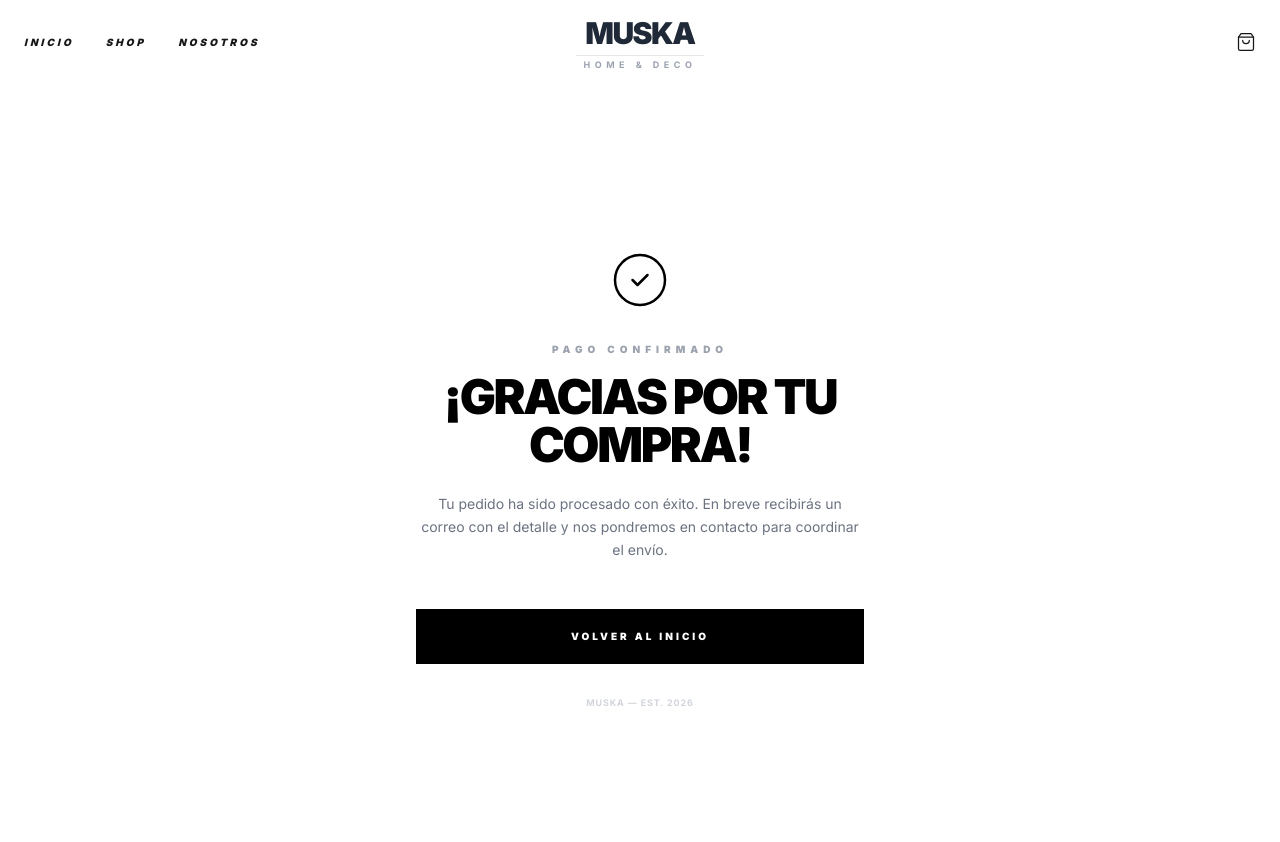
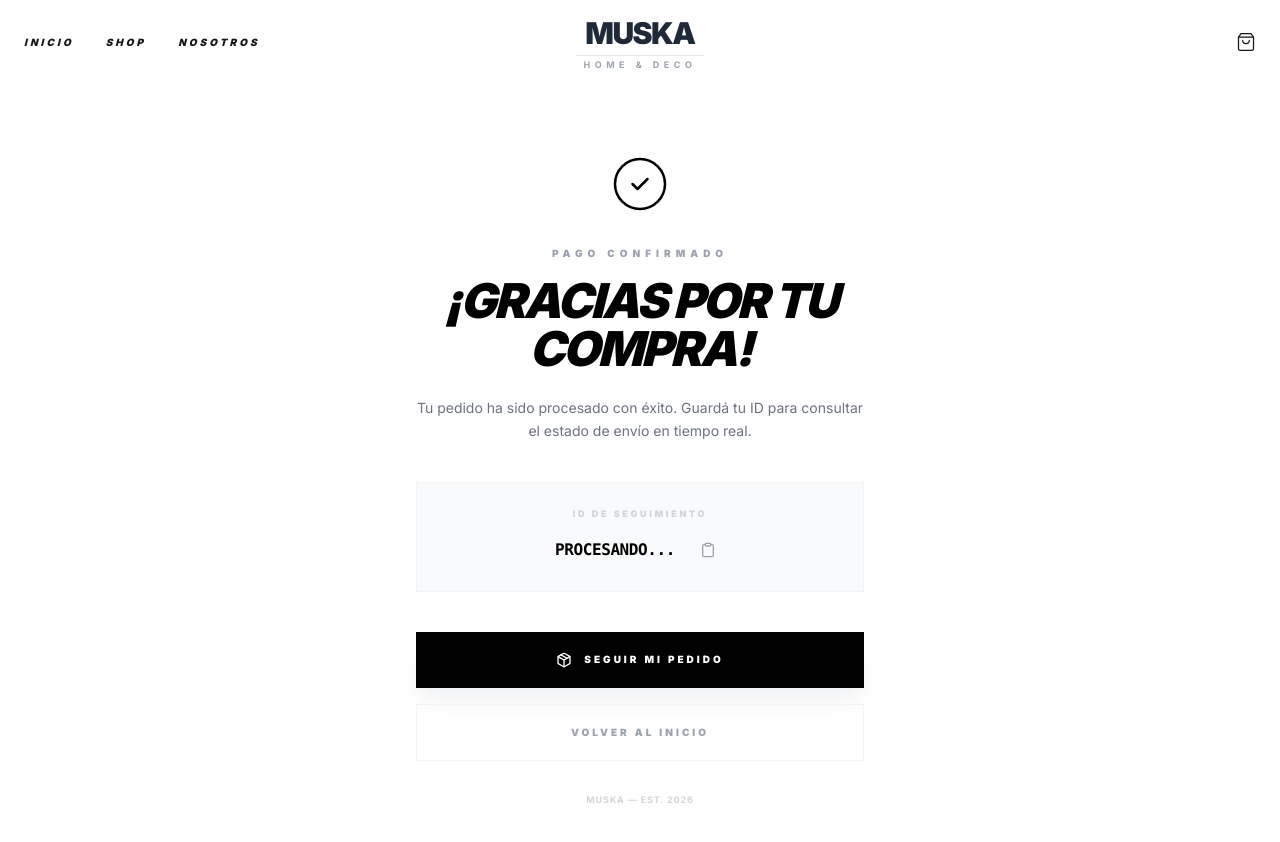
Before and after one commit to agusmerlo2005/muska2026, a Next.js app: page /checkout/success in a window 1280 px wide. Shown: the top 842 px of the page. Built offline with nearby package versions, Linux system fonts and the light colour scheme.

Commit message:
seguimiento

```diff
--- a/src/app/checkout/success/page.tsx
+++ b/src/app/checkout/success/page.tsx
@@ -1,16 +1,36 @@
 'use client';
 
+import { useEffect, useState, Suspense } from 'react';
+import { useSearchParams } from 'next/navigation';
 import Link from 'next/link';
-import { CheckCircle2, ShoppingBag } from 'lucide-react';
+import { CheckCircle2, Package, Clipboard, Check } from 'lucide-react';
 import { motion } from 'framer-motion';
 
-export default function SuccessPage() {
+// Componente interno para manejar los parámetros de búsqueda de forma segura en Next.js
+function SuccessContent() {
+  const searchParams = useSearchParams();
+  const [orderId, setOrderId] = useState<string | null>(null);
+  const [copied, setCopied] = useState(false);
+
+  useEffect(() => {
+    // Capturamos el ID que viene de Mercado Pago o de tu redirección interna
+    const id = searchParams.get('external_reference') || searchParams.get('payment_id');
+    setOrderId(id);
+  }, [searchParams]);
+
+  const copyToClipboard = () => {
+    if (orderId) {
+      navigator.clipboard.writeText(orderId);
+      setCopied(true);
+      setTimeout(() => setCopied(false), 2000);
+    }
+  };
+
   return (
-    <div className="min-h-screen bg-white flex flex-col items-center justify-center px-6">
     <motion.div
       initial={{ opacity: 0, y: 20 }}
       animate={{ opacity: 1, y: 0 }}
-        className="text-center max-w-md"
+      className="text-center max-w-md w-full"
     >
       <div className="flex justify-center mb-8">
         <CheckCircle2 size={60} strokeWidth={1} className="text-black" />
@@ -19,18 +39,53 @@ export default function SuccessPage() {
       <h2 className="text-[10px] uppercase font-black tracking-[0.5em] text-gray-400 mb-4">
         Pago Confirmado
       </h2>
-        <h1 className="text-5xl font-black uppercase tracking-tighter mb-6 text-black leading-none">
+      <h1 className="text-5xl font-black uppercase tracking-tighter mb-6 text-black leading-none italic">
         ¡Gracias por tu compra!
       </h1>
 
-        <p className="text-sm text-gray-500 leading-relaxed mb-12">
-          Tu pedido ha sido procesado con éxito. En breve recibirás un correo con el detalle y nos pondremos en contacto para coordinar el envío.
+      <p className="text-sm text-gray-500 leading-relaxed mb-10">
+        Tu pedido ha sido procesado con éxito. Guardá tu ID para consultar el estado de envío en tiempo real.
       </p>
+
+      {/* BOX DE ID DE SEGUIMIENTO */}
+      <div className="bg-gray-50 border border-gray-100 p-6 mb-10 group relative overflow-hidden">
+        <p className="text-[9px] font-black text-gray-300 uppercase tracking-[0.3em] mb-3">
+          ID de Seguimiento
+        </p>
+        <div className="flex items-center justify-center gap-4">
+          <code className="text-base font-black tracking-tight text-black">
+            {orderId || 'PROCESANDO...'}
+          </code>
+          <button
+            onClick={copyToClipboard}
+            className="p-2 hover:bg-white rounded-full transition-all border border-transparent hover:border-gray-200 active:scale-90"
+          >
+            {copied ? <Check size={16} className="text-green-500" /> : <Clipboard size={16} className="text-gray-400" />}
+          </button>
+        </div>
+        {copied && (
+          <motion.span
+            initial={{ opacity: 0, y: 10 }}
+            animate={{ opacity: 1, y: 0 }}
+            className="absolute bottom-1 left-1/2 -translate-x-1/2 text-[8px] font-black text-green-500 uppercase tracking-widest"
+          >
+            Copiado al portapapeles
+          </motion.span>
+        )}
+      </div>
 
       <div className="space-y-4">
         <Link
+          href={`/seguimiento?id=${orderId}`}
+          className="w-full flex items-center justify-center gap-3 bg-black text-white py-5 text-[10px] uppercase font-black tracking-[0.3em] transition-all hover:bg-gray-900 shadow-xl shadow-gray-100"
+        >
+          <Package size={16} />
+          Seguir mi pedido
+        </Link>
+
+        <Link
           href="/"
-            className="w-full block bg-black text-white py-5 text-[10px] uppercase font-black tracking-[0.3em] transition-all hover:bg-gray-900"
+          className="w-full block border border-gray-100 text-gray-400 py-5 text-[10px] uppercase font-black tracking-[0.3em] transition-all hover:border-black hover:text-black"
         >
           Volver al Inicio
         </Link>
@@ -40,6 +95,16 @@ export default function SuccessPage() {
         </p>
       </div>
     </motion.div>
+  );
+}
+
+// Exportación principal con Suspense (necesario en Next.js al usar useSearchParams)
+export default function SuccessPage() {
+  return (
+    <div className="min-h-screen bg-white flex flex-col items-center justify-center px-6">
+      <Suspense fallback={<p className="text-[10px] font-black uppercase tracking-widest text-gray-300">Cargando confirmación...</p>}>
+        <SuccessContent />
+      </Suspense>
     </div>
   );
 }
--- /dev/null
+++ b/src/app/seguimiento/page.tsx
@@ -0,0 +1,89 @@
+'use client';
+
+import { useState } from 'react';
+import { createClient } from '@/lib/supabase/client';
+import { Package, Truck, CheckCircle, Search } from 'lucide-react';
+
+export default function TrackingPage() {
+  const [orderId, setOrderId] = useState('');
+  const [order, setOrder] = useState<any>(null);
+  const [loading, setLoading] = useState(false);
+  const supabase = createClient();
+
+  const handleTrack = async (e: React.FormEvent) => {
+    e.preventDefault();
+    setLoading(true);
+    const { data, error } = await supabase
+      .from('orders')
+      .select('*')
+      .eq('id', orderId) // O puedes buscar por customer_email
+      .single();
+
+    setOrder(data);
+    setLoading(false);
+  };
+
+  const steps = [
+    { label: 'PAGADO', icon: Package, key: 'approved' },
+    { label: 'ENVIADO', icon: Truck, key: 'ENVIADO' },
+    { label: 'ENTREGADO', icon: CheckCircle, key: 'ENTREGADO' }
+  ];
+
+  return (
+    <div className="min-h-screen bg-white pt-32 px-6">
+      <div className="max-w-2xl mx-auto">
+        <h1 className="text-4xl font-black uppercase italic tracking-tighter mb-8">Seguí tu pedido.</h1>
+
+        <form onSubmit={handleTrack} className="flex gap-2 mb-12">
+          <input
+            type="text"
+            placeholder="ID DE TU PEDIDO (Ej: 123...)"
+            className="flex-1 border-b-2 border-gray-100 py-4 outline-none focus:border-black uppercase text-sm font-bold"
+            value={orderId}
+            onChange={(e) => setOrderId(e.target.value)}
+          />
+          <button className="bg-black text-white px-8 py-4 text-[10px] font-black uppercase tracking-widest">
+            {loading ? 'Buscando...' : <Search size={18} />}
+          </button>
+        </form>
+
+        {order && (
+          <div className="border border-gray-100 p-10 animate-in fade-in slide-in-from-bottom-4">
+            <div className="flex justify-between mb-12">
+              {steps.map((step, index) => {
+                const isCurrent = order.status === step.key;
+                const isPast = steps.findIndex(s => s.key === order.status) > index;
+                const Icon = step.icon;
+
+                return (
+                  <div key={step.label} className="flex flex-col items-center gap-3 w-1/3 relative">
+                    <div className={`z-10 p-4 rounded-full border-2 transition-all ${isCurrent || isPast ? 'bg-black border-black text-white' : 'bg-white border-gray-100 text-gray-200'}`}>
+                      <Icon size={20} />
+                    </div>
+                    <span className={`text-[9px] font-black tracking-widest ${isCurrent ? 'text-black' : 'text-gray-300'}`}>
+                      {step.label}
+                    </span>
+                    {/* Línea conectora */}
+                    {index < steps.length - 1 && (
+                      <div className="absolute h-[2px] w-full bg-gray-100 top-7 left-1/2 -z-0" />
+                    )}
+                  </div>
+                );
+              })}
+            </div>
+
+            <div className="bg-gray-50 p-6 space-y-2">
+              <p className="text-[10px] font-black text-gray-400 uppercase">Detalle del envío</p>
+              <p className="text-sm font-bold uppercase italic">Hola, {order.customer_name}</p>
+              <p className="text-[11px] text-gray-500 leading-relaxed uppercase">
+                {order.status === 'approved' && "Estamos preparando tus productos con mucho amor. Te avisaremos cuando Jazmín lo despache."}
+                {order.status === 'ENVIADO' && "¡Tu pedido ya está en camino! En breve llegará a tu domicilio."}
+                {order.status === 'ENTREGADO' && "¡Pedido entregado! Gracias por confiar en Muska Home & Deco."}
+              </p>
+            </div>
+          </div>
+        )}
+      </div>
+    </div>
+  );
+}
```
Lines whose indentation alone changed are shown as unchanged.
